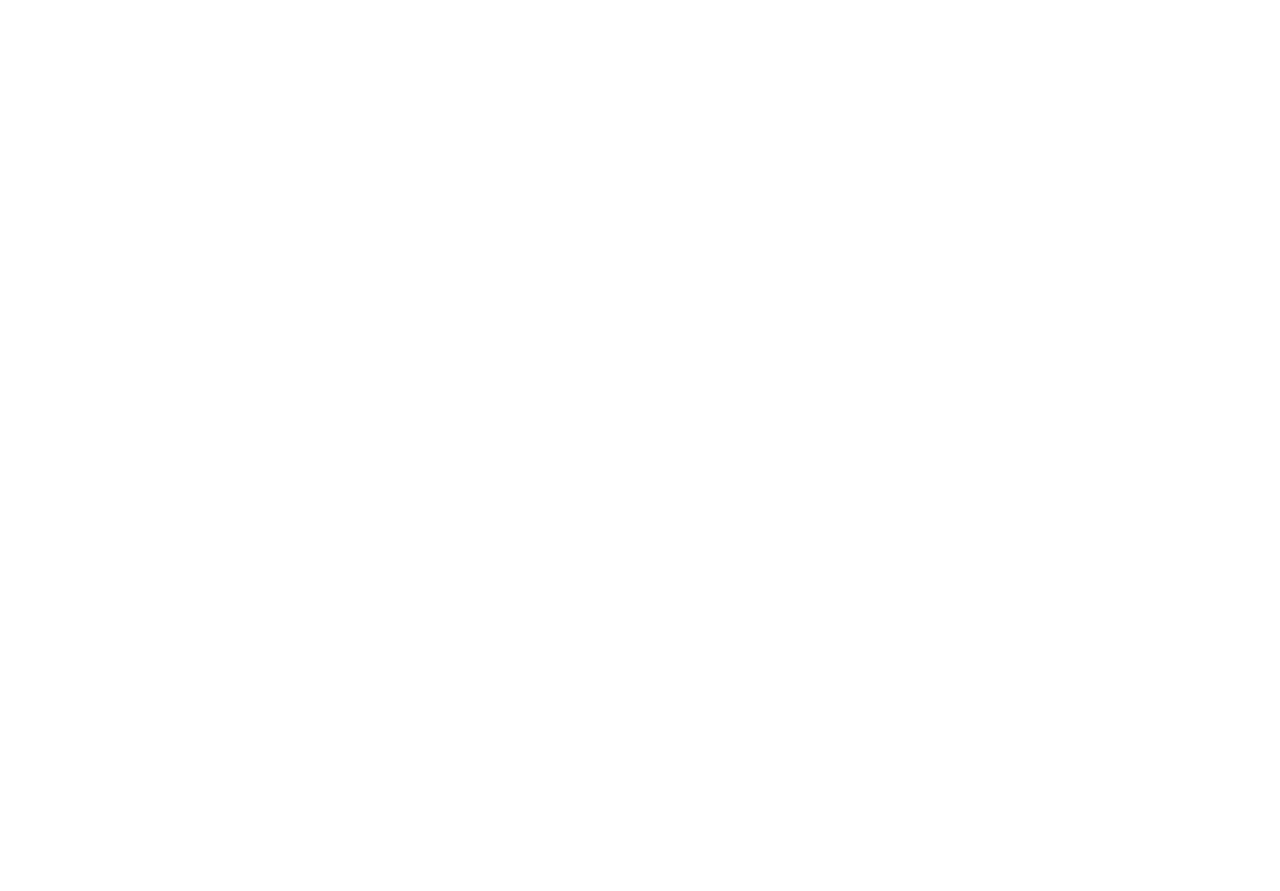
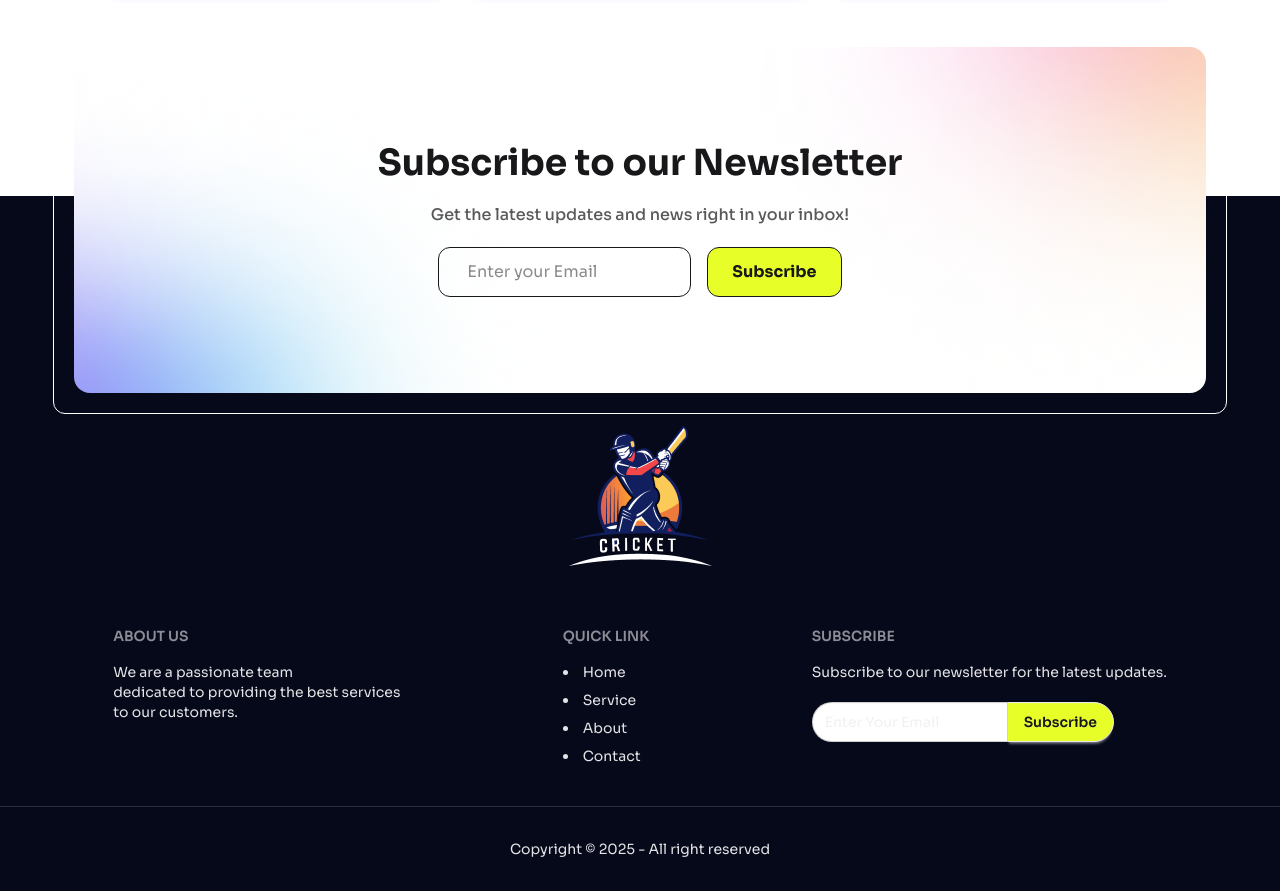
Before and after one commit to Riad-Zz/CrickVerse, a React (Vite) app: page / in a window 1280 px wide. Shown: the part 3240-4131 px from the top of the page. Before the commit the page ends 3236 px from the top, so only its background shows below. Built offline with nearby package versions, Linux system fonts and the light colour scheme.

Commit message:
Footer and Newslatter Section Added

```diff
--- a/package.json
+++ b/package.json
@@ -13,6 +13,8 @@
     "@tailwindcss/vite": "^4.1.13",
     "react": "^19.1.1",
     "react-dom": "^19.1.1",
+    "react-toastify": "^11.0.5",
+    "react-transition-group": "^4.4.5",
     "tailwindcss": "^4.1.13"
   },
   "devDependencies": {
--- a/src/App.jsx
+++ b/src/App.jsx
@@ -1,9 +1,12 @@
 import './App.css'
+import { ToastContainer} from 'react-toastify';
 import Navbar from './Components/Navbar/Navbar'
 import Banner from './Components/Banner/Banner'
 import { Suspense, useState } from 'react'
 import AvailablePlayer from './Components/AvailablePlayer/S/AvailablePlayer';
 import SelectedPlayer from './Components/SelectedPlayer/SelectedPlayer';
+import 'react-toastify/dist/ReactToastify.css'
+import Footer from './Components/Footer/Footer';
 
 const playerFetch = async () => {
   const res = await fetch('/players.json');
@@ -33,10 +36,10 @@ function App() {
       <Banner></Banner>
       {/* Avaiable and Selcted Player Toggler  */}
       <div className='max-w-10/12 mx-auto flex-col text-center items-center  md:flex md:flex-row md:justify-between mb-7'>
-        <div className='font-bold text-2xl'>{toggle ? "Available Players" : "Selected Players"}</div>
+        <div className='font-bold text-2xl'>{toggle ? "Available Players" : `Selected Player (${pickedPlayer.length}/6)`}</div>
         <div className='flex justify-center mt-2 md:mt-0'>
           <button onClick={() => setToggle(true)} className={`btn ${toggle ? `bg-[#e7fe29]` : `bg-[]`} border-r-0 rounded-l-xl px-7 py-5`}>Available</button>
-          <button onClick={() => setToggle(false)} className={`btn border-l-0 ${!toggle ? `bg-[#e7fe29]` : `bg-[]`} rounded-r-xl px-7 py-5`}>Selected <span>({pickedPlayer.length})</span></button>
+          <button onClick={() => setToggle(false)} className={`btn border-l-0 ${!toggle ? `bg-[#e7fe29]` : `bg-[]`} rounded-r-xl px-7 py-5`}>Selected<span>({pickedPlayer.length})</span></button>
         </div>
       </div>
 
@@ -45,11 +48,11 @@ function App() {
         toggle ? <Suspense fallback ={<div className='flex justify-center'><span className="loading loading-spinner text-warning"></span></div>}>
           <AvailablePlayer playerPromise={playerPromise} setCoin= {setCoin} coin = {coin} pickedPlayer = {pickedPlayer} setPickedPlayer = {setPickedPlayer}></AvailablePlayer>
         </Suspense>
-          : <SelectedPlayer pickedPlayer = {pickedPlayer} removeFunctionality={removeFunctionality} ></SelectedPlayer>
+          : <SelectedPlayer pickedPlayer = {pickedPlayer} removeFunctionality={removeFunctionality} setToggle ={setToggle} ></SelectedPlayer>
       }
 
-
-
+      <Footer></Footer>
+     <ToastContainer />
     </>
   )
 }
--- a/src/Components/AvailablePlayer/S/AvailablePlayer.jsx
+++ b/src/Components/AvailablePlayer/S/AvailablePlayer.jsx
@@ -8,7 +8,7 @@ const AvailablePlayer = ({playerPromise,setCoin,coin,pickedPlayer,setPickedPlaye
     // console.log(allplayers.players) ;
     const allPlayers = allPlayersJSon.players
     return (
-        <div className='max-w-10/12 mx-auto grid grid-col-1 md:grid-cols-2 lg:grid-cols-3 gap-6'>
+        <div className='max-w-10/12 mx-auto grid grid-col-1 md:grid-cols-2 lg:grid-cols-3 gap-6 mb-[150px]'>
             {
                 allPlayers.map(player => <Player player = {player} key={player.id} setCoin = {setCoin} coin ={coin} pickedPlayer = {pickedPlayer} setPickedPlayer = {setPickedPlayer} ></Player>)
             }
--- /dev/null
+++ b/src/Components/Footer/Footer.jsx
@@ -0,0 +1,75 @@
+import React from 'react';
+import FooterLogo from '../../assets/logo-footer.png'
+import BGImage from '../../assets/bg-shadow.png'
+import HeroImage from '../../assets/banner-main.png'
+import Banner from '../Banner/Banner';
+
+const Footer = () => {
+    return (
+        <>
+            <div className='bg-[#06091A] flex flex-col justify-center items-center pt-20 md:pt-[230px] relative md:mt-[200px]'>
+
+                <div className='min-w-11/12 mx-auto absolute top-[-170px] hidden md:block border border-white p-5 rounded-xl'>
+                    <div
+                        className="hero max-h-screen bg-[#FFFFFF] rounded-2xl p-20"
+                        style={{
+                            backgroundImage:
+                                `url(${BGImage})`,
+
+                        }}
+                    >
+                        {/* <div className="hero-overlay"></div> */}
+                        <div className="hero-content  text-center">
+                            <div className="">
+                                <h1 className="mb-5 text-4xl font-bold">Subscribe to our Newsletter</h1>
+                                <p className="mb-5 text-[#131313b3] font-medium">
+                                    Get the latest updates and news right in your inbox!
+                                </p>
+                                <div className='flex flex-col md:flex-row gap-4 justify-center'>
+                                    <input type="email" placeholder='Enter your Email' className='border py-3 px-7 rounded-xl'/>
+                                <button className='border py-3 px-6 rounded-xl font-bold bg-[#e7fe29] cursor-pointer'>Subscribe </button>
+                                </div>
+
+                            </div>
+                        </div>
+                    </div>
+                </div>
+
+
+
+                <div>
+                    <img src={FooterLogo} alt="" />
+                </div>
+
+                <div className="footer sm:footer-horizontal  text-neutral-content p-10 justify-around mt-5">
+                    <nav>
+                        <h6 className="footer-title">About Us</h6>
+                        <p>
+                            We are a passionate team <br /> dedicated to providing the best services <br /> to our customers.
+                        </p>
+                    </nav>
+                    <nav>
+                        <h6 className="footer-title">Quick Link</h6>
+                        <li><a className="link link-hover">Home</a></li>
+                        <li><a className="link link-hover">Service</a></li>
+                        <li><a className="link link-hover">About </a></li>
+                        <li><a className="link link-hover">Contact</a></li>
+                    </nav>
+                    <nav>
+                        <h6 className="footer-title">Subscribe</h6>
+                        <p>Subscribe to our newsletter for the latest updates.</p>
+                        <div className="join mt-3">
+                            <input className="input join-item rounded-l-full " placeholder="Enter Your Email" />
+                            <button className="btn join-item rounded-r-full bg-[#e7fe29] ">Subscribe</button>
+                        </div>
+                    </nav>
+                </div>
+                <div className="footer sm:footer-horizontal  text-neutral-content items-center py-8 justify-center border-t-1 border-[#ffffff26]">
+                    <p>Copyright © {new Date().getFullYear()} - All right reserved</p>
+                </div>
+            </div>
+        </>
+    );
+};
+
+export default Footer;
--- a/src/Components/Player/Player.jsx
+++ b/src/Components/Player/Player.jsx
@@ -2,6 +2,8 @@
 import Virat from '../../assets/virat.jpg'
 import User from '../../assets/User.svg'
 import Flag from '../../assets/flag.svg'
+// import { toast } from 'react-toastify';
+import { toast } from 'react-toastify';
 
 const Player = ({player,setCoin,coin,setPickedPlayer,pickedPlayer}) => {
     //legend -> bg-gradient-to-r from-gray-200 to-gray-50 border-2 border-amber-400 text-gray-900 rounded-xl p-4 shadow-md
@@ -9,15 +11,20 @@ const Player = ({player,setCoin,coin,setPickedPlayer,pickedPlayer}) => {
 
     const chosed = pickedPlayer.some(p => player.id === p.id)
     const handleChoosePlayer = ()=>{
-        if(coin >= player.price){
-            setCoin(coin - player.price)
+        if(coin < player.price){
+            toast("Not enough coin")
+            return ;
             // setChosed(true) ;
             // setPickedPlayer(...pickedPlayer,player)
-            setPickedPlayer([...pickedPlayer,player]) ;
+        }
+        if(pickedPlayer.length === 6){
+            toast("Maximum Player Selected") ;
+            return ;
+        }
+         setCoin(coin - player.price)
+        setPickedPlayer([...pickedPlayer,player]) ;
 
-        }else{
-            alert("Not enough coin")
-        }
+
     }
     return (
         <div className={` border-[#1313131a] bg-gradient-to-r from-gray-100 to-gray-50 border-2  text-gray-900 rounded-xl p-4 shadow-md shadow-indigo-100/60`}>
--- a/src/Components/SelectedPlayer/SelectedPlayer.jsx
+++ b/src/Components/SelectedPlayer/SelectedPlayer.jsx
@@ -4,7 +4,7 @@ import DelIcon from '../../assets/DeleteIcn.svg'
 import SelectedPlayerUi from '../SelectedPlayerUi/SelectedPlayerUi';
 import Player from '../Player/Player';
 
-const SelectedPlayer = ({pickedPlayer,removeFunctionality}) => {
+const SelectedPlayer = ({ pickedPlayer, removeFunctionality,setToggle }) => {
     // console.log(pickedPlayer)
     return (
         <div>
@@ -12,8 +12,14 @@ const SelectedPlayer = ({pickedPlayer,removeFunctionality}) => {
             <SelectedPlayerUi></SelectedPlayerUi>
             <SelectedPlayerUi></SelectedPlayerUi> */}
             {
-                pickedPlayer.map(Player => <SelectedPlayerUi Player ={Player} removeFunctionality ={removeFunctionality} ></SelectedPlayerUi>)
+                pickedPlayer.map(Player => <SelectedPlayerUi Player={Player} removeFunctionality={removeFunctionality} ></SelectedPlayerUi>)
             }
+            <div className='max-w-10/12 mx-auto py-5 '>
+                <div className='border p-2 inline-block rounded-xl border-black '>
+                    <button onClick={()=>setToggle(true)} className="btn bg-[#e7fe29] rounded-xl py-6 px-7 border-none font-bold ">Add More Player</button>
+                </div>
+            </div>
+
         </div>
     );
 };
```
Also changed, not shown: 1 other file (tests, documents, lock files or other folders).
